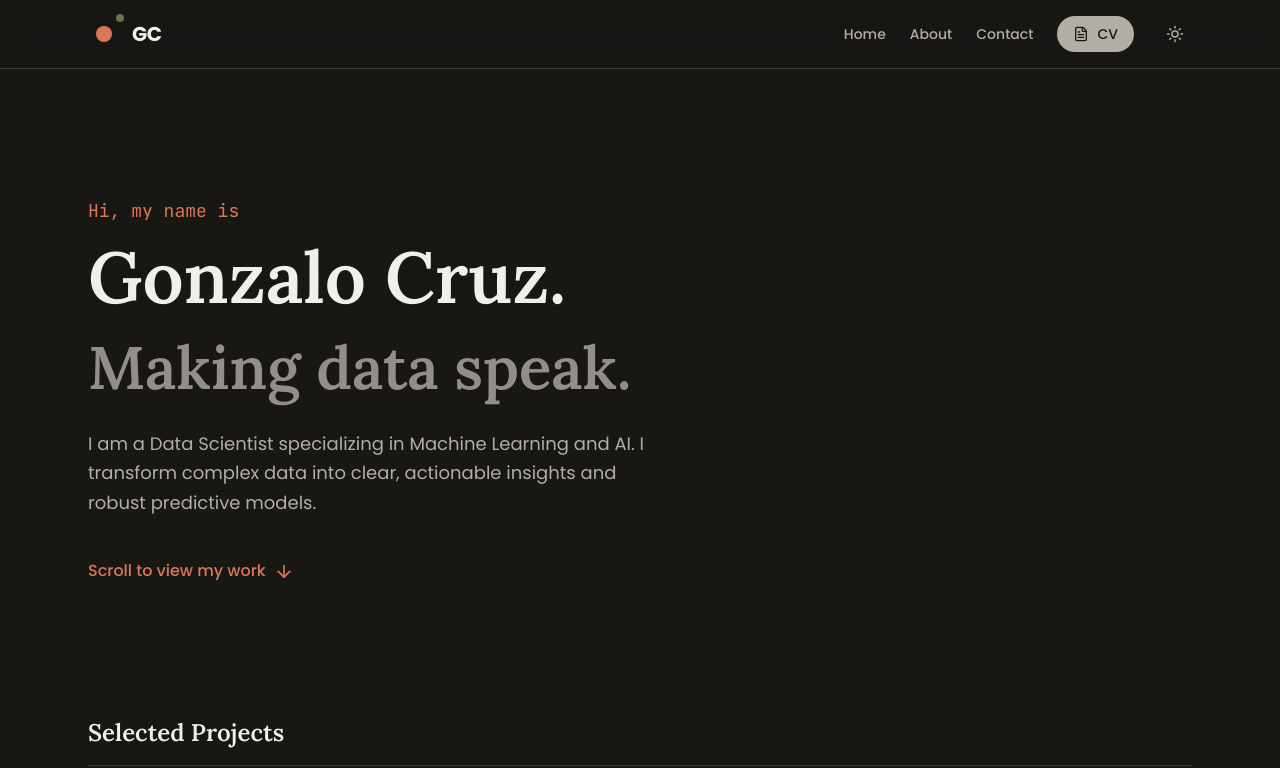
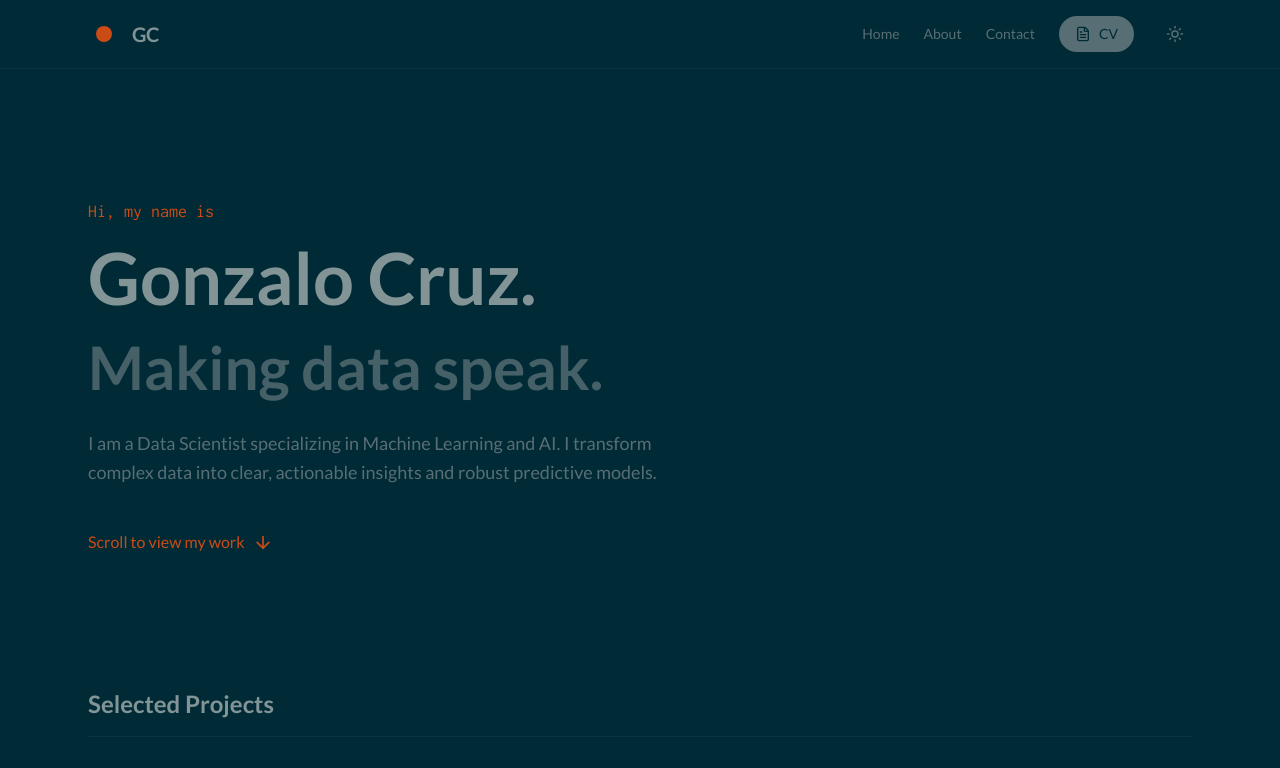
Before and after one commit to gonzalo-cruz/portfolio, a React (Vite) app: page / in a window 1280 px wide. Shown: the top 768 px of the page. Built offline with nearby package versions, Linux system fonts and the light colour scheme.

Commit message:
cambio theme

```diff
--- a/src/index.css
+++ b/src/index.css
@@ -1,5 +1,4 @@
-@import url('https://fonts.googleapis.com/css2?family=JetBrains+Mono:wght@400&family=Lora:ital,wght@0,400;0,500;0,600;1,400&family=Poppins:wght@300;400;500;600;700&display=swap');
-
+@import url('https://fonts.googleapis.com/css2?family=Inconsolata:wght@400;700&family=Lato:wght@400;700&display=swap');
 @tailwind base;
 @tailwind components;
 @tailwind utilities;
--- a/tailwind.config.js
+++ b/tailwind.config.js
@@ -6,28 +6,28 @@ export default {
   ],
   darkMode: 'class',
   theme: {
-    extend: {
-      fontFamily: {
-        sans: ['Poppins', 'sans-serif'],
-        serif: ['Lora', 'serif'],
-        mono: ['JetBrains Mono', 'monospace'],
-      },
-      colors: {
-        'warm-black': '#191714',
-        'warm-surface': '#262320',
-        'warm-border': '#3A3632',
-        'warm-text': '#F0EFEA',
-        'warm-subtext': '#B0AEA5',
-        'parchment': '#FDF9F3',
-        'paper': '#FFFFFF',
-        'paper-border': '#E0DCD4',
-        'ink': '#191714',
-        'ink-light': '#4A4540',
-        'rust': '#D97757',
-        'sage': '#788C5D',
-        'slate': '#6A9BCC',
-      },
+  extend: {
+    colors: {
+      paper: '#fdf6e3',          // Solarized Base3
+      'paper-border': '#eee8d5',
+      rust: '#cb4b16',           // Solarized Orange
+      ink: '#657b83',            // Solarized Base00
+      'ink-light': '#93a1a1',
+      parchment: '#eee8d5',
+      warm: {
+        surface: '#002b36',      // Solarized Base03
+        border: '#073642',
+        text: '#839496',
+        subtext: '#586e75',
+        black: '#002b36'
+      }
+    },
+    fontFamily: {
+      sans: ['Lato', 'sans-serif'],
+      serif: ['Lato', 'serif'],
+      mono: ['Inconsolata', 'monospace'],
     },
   },
+},
   plugins: [require('@tailwindcss/typography')],
 }
```
